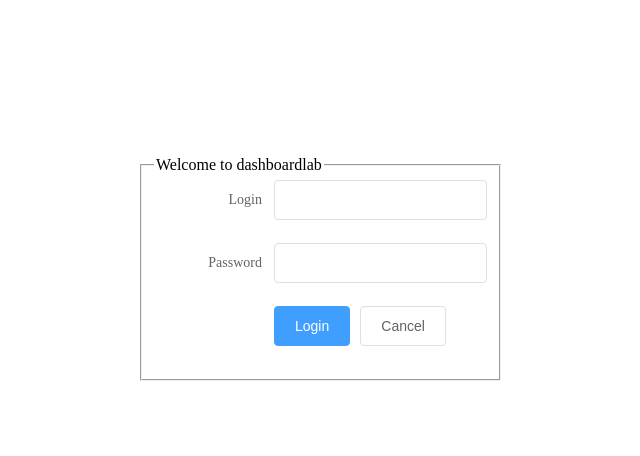
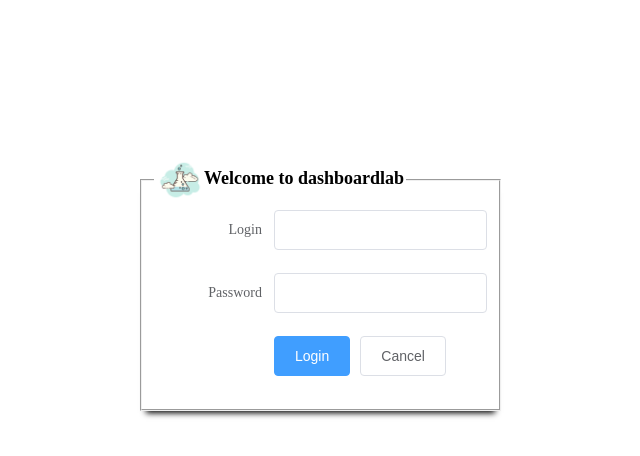
Before and after one commit to evifere/opencpusandbox, a Vue app in the folder app/: page / in a window 1280 px wide. Shown: the top 456 px of the page, without its empty margins (402-1042 px from the left). Built offline with nearby package versions, Linux system fonts and the light colour scheme; no server answers; what highcharts-vue would draw is missing.

Commit message:
cssing login form

```diff
--- a/app/src/components/DashBoard.vue
+++ b/app/src/components/DashBoard.vue
@@ -99,8 +99,8 @@
     <el-main class="login_form" v-if="!isConnected">
       <el-row>
         <el-col :span="24">
-          <fieldset>
-            <legend>Welcome to dashboardlab</legend>
+          <fieldset class="one-edge-shadow">
+            <legend><img :src="'icons/logo.png'" width="48" height="48"><span>Welcome to dashboardlab</span></legend>
             <el-form ref="form" :model="form" label-width="120px">
               <el-form-item label="Login">
                 <el-input v-model="form.login"></el-input>
@@ -214,7 +214,6 @@ export default {
             response.data.split("\n")[0] +
             "/json?auto_unbox=true";
           _self.$http.get(resultUrl).then(response => {
-            console.log(optionKeyname, response.data);
             _self[optionKeyname] = response.data;
           });
         });
@@ -285,8 +284,6 @@ export default {
             response.data.split("\n")[0] +
             "/json?auto_unbox=true";
           _self.$http.get(resultUrl).then(response => {
-            console.log(response.data);
-
             // cf https://stat.ethz.ch/R-manual/R-devel/library/grDevices/html/boxplot.stats.html
             //https://www.tutorialspoint.com/r/r_boxplots.htm
             //stats
@@ -299,7 +296,6 @@ export default {
         });
     },
     onLogin() {
-      console.log(this.form);
       if (
         this.form.login === "bigdata" &&
         this.form.password == "datascience"
@@ -332,4 +328,18 @@ export default {
   position: absolute;
   margin-left: 40%;
 }
+
+.one-edge-shadow {
+  -webkit-box-shadow: 0 8px 6px -6px black;
+  -moz-box-shadow: 0 8px 6px -6px black;
+  box-shadow: 0 8px 6px -6px black;
+}
+
+legend {
+  font-weight: bolder;
+  font-size: 18px;
+}
+legend img {
+      vertical-align: middle;
+}
 </style>
```
